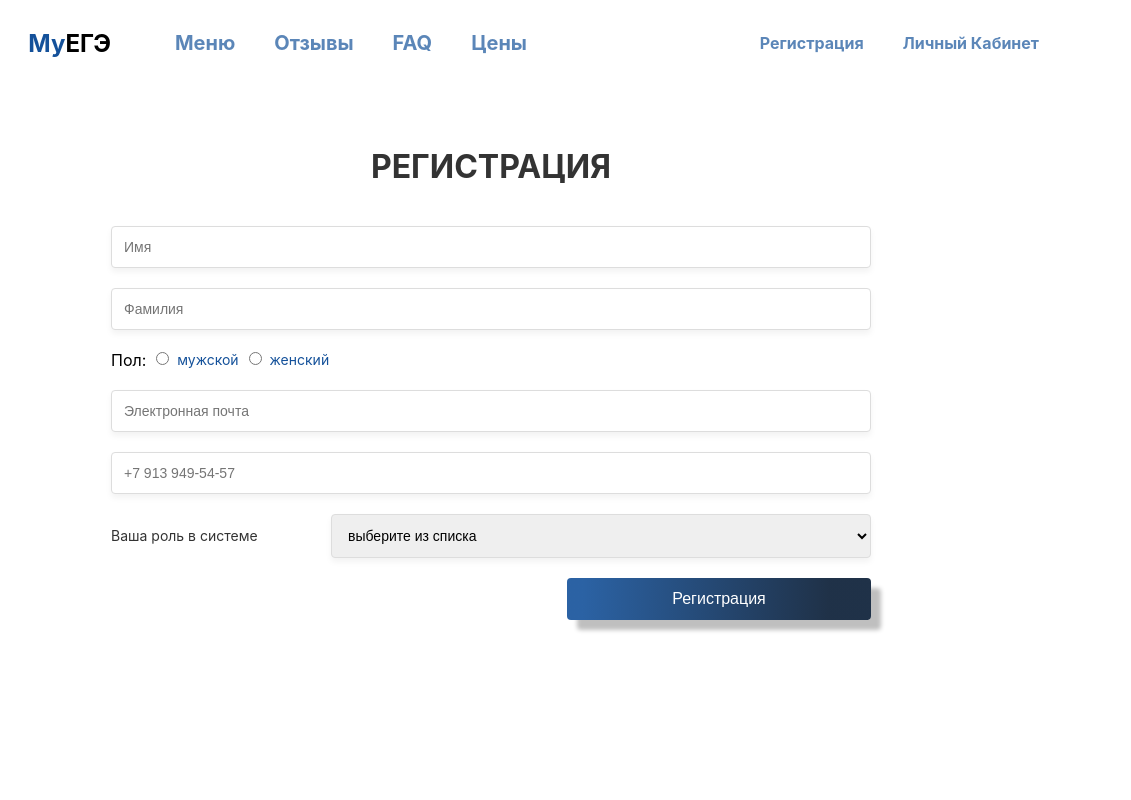
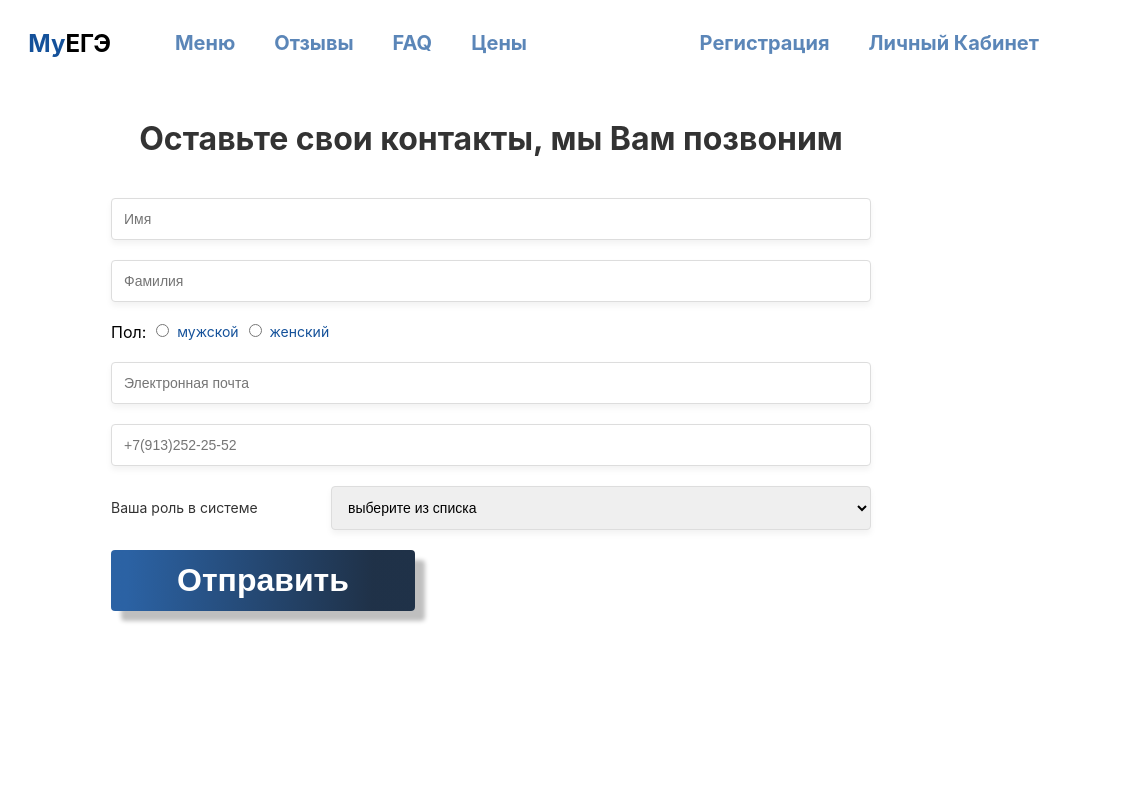
Before and after one commit to Spyddek/coursework, a plain HTML site: page registr.html in a window 1280 px wide. Shown: the top 800 px of the page, 149-1280 px from the left. Drawn offline with Linux system fonts and the light colour scheme.

Commit message:
Конечный вариант

```diff
--- a/Css/registr.css
+++ b/Css/registr.css
@@ -128,7 +128,7 @@ main {
 }
 
 h1 {
-    margin-top: 60px;
+    margin-top: 32px;
     text-align: center;
     margin-bottom: 40px;
     font-size: 32px;
@@ -153,7 +153,6 @@ form {
     max-height: 63px;
     width: 100%;
     height: 100%;
-    box-shadow: 10px 10px 10px 10px #00000040;
 }
 
 footer a {
@@ -222,7 +221,8 @@ footer a {
 .btn-submit {
     width: 40%;
     padding: 12px 32px;
-    font-size: 16px;
+    font-size: 32px;
+    font-weight: bold;
     color: #fff;
     background: linear-gradient(91.67deg, rgba(20, 81, 154, 0.9) 5.42%, rgba(7, 27, 52, 0.9) 85.9%);
     box-shadow: 10px 10px 4px 0px #00000040;
@@ -234,5 +234,15 @@ footer a {
 .form-actions {
     display: flex;
     justify-content: flex-end;
-    margin-top: 20px; /* отступ сверху, если нужно */
+    margin-top: 20px;
 }
+
+.form-actions a {
+    max-width: 1000px;
+    width: 100%;
+}
+
+.text_header {
+    font-size: 20px;
+    font-weight: bold;
+}
--- a/registr.html
+++ b/registr.html
@@ -52,7 +52,7 @@
     </div>
     <div>
         <nav>
-            <ul>
+            <ul class="text_header">
                 <li><a href="#">Регистрация</a></li>
                 <li><a href="index.html">Личный Кабинет</a></li>
             </ul>
@@ -60,7 +60,7 @@
     </div>
     </header>
     <main>
-        <h1>РЕГИСТРАЦИЯ</h1>
+        <h1>Оставьте свои контакты, мы Вам позвоним</h1>
             <form action="#" method="post">
               <div class="form-group">
                 <input type="text" id="firstName" name="firstName" placeholder="Имя" required>
@@ -81,21 +81,20 @@
               </div>
 
               <div class="form-group">
-                <input type="tel" id="phone" name="phone" placeholder="+7 913 949-54-57" required>
+                <input type="tel" id="phone" name="phone" placeholder="+7(913)252-25-52" required>
               </div>
 
               <div class="form-group form-group--inline">
                 <label for="role">Ваша роль в системе</label>
                 <select id="role" name="role">
                   <option value="" disabled selected>выберите из списка</option>
-                  <option value="student">Ученик</option>
-                  <option value="teacher">Преподаватель</option>
-                  <option value="admin">Администратор</option>
+                  <option value="student">учащийся</option>
+                  <option value="teacher">преподаватель</option>
+                  <option value="admin">родитель</option>
                 </select>
               </div>
 
-            <div class="form-actions"><button type="submit" class="btn-submit">Регистрация</button></div>
-            </form>
+            <div class="form-actions"><a href="index.html"><button type="submit" class="btn-submit">Отправить</button></a></div>
 
     </main>
 
```
